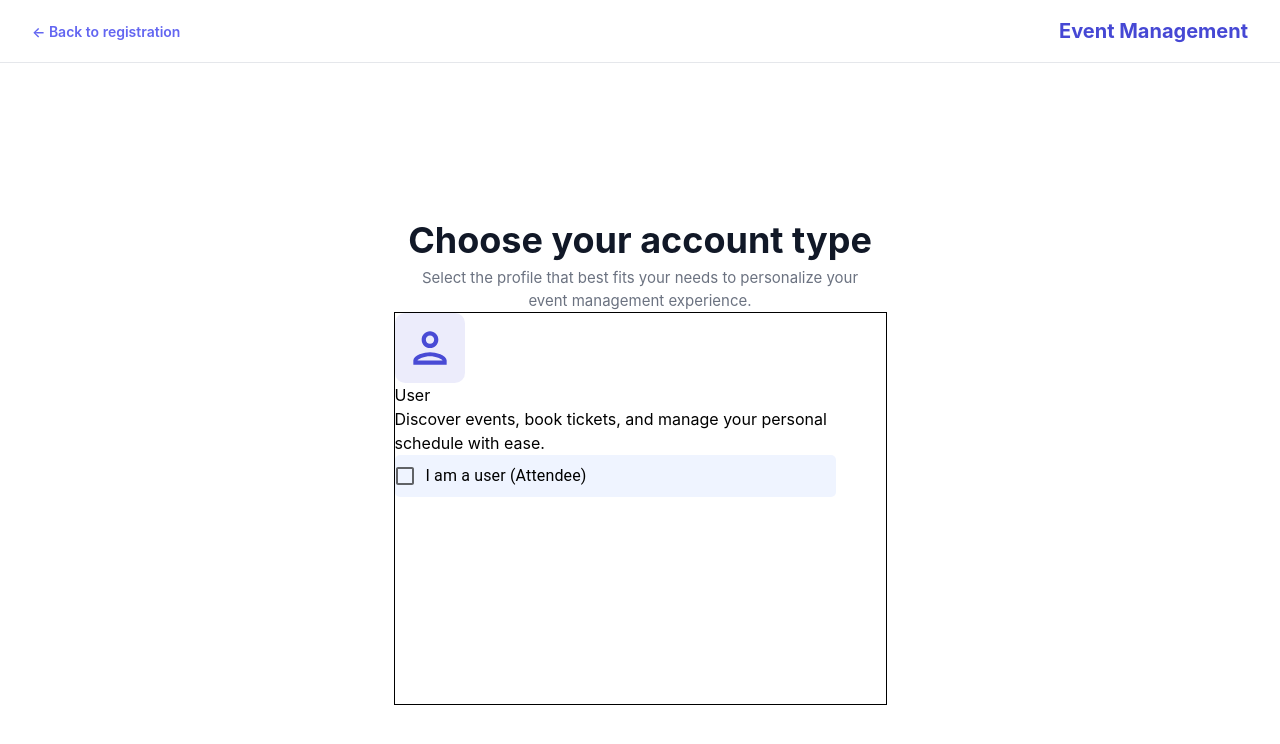
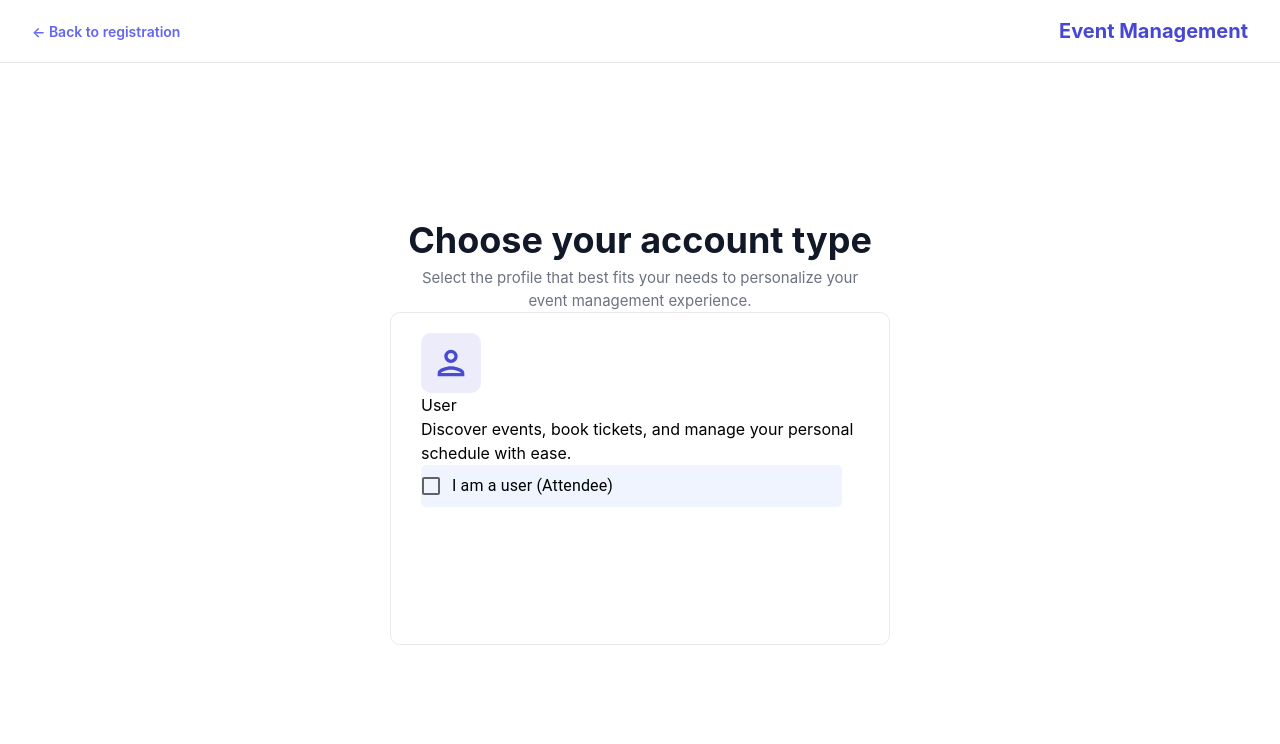
Before and after one commit to doudaoud/gestion-events, a React (Vite) app in the folder client/: page /signUp/typeprofile in a window 1280 px wide. Shown: the top 744 px of the page. Built offline with nearby package versions, Linux system fonts and the light colour scheme.

Commit message:
style: refine Typeprofile layout with adjustments to dimensions and styling for improved presentation

```diff
--- a/client/src/pages/Typeprofile.tsx
+++ b/client/src/pages/Typeprofile.tsx
@@ -23,12 +23,14 @@ export default function Typeprofile() {
               event management experience.
             </p>
           </div>
-          <div className="profiletype-options"   >
+          <div className="profiletype-options">
             <div
               style={{
-                height: "393px",
-                width: "493px",
-                border:"1px solid black"
+                height: "333px",
+                width: "500px",
+                border: "1px solid rgba(227, 228, 233, 0.79)",
+                paddingLeft: "30px",
+                borderRadius: "10px",
               }}
             >
               <div className="icon-profiletype">
@@ -36,17 +38,22 @@ export default function Typeprofile() {
                   style={{
                     fontSize: 50,
                     color: "rgb(73, 75, 213)",
-                    width: "70px",
-                    height: "70px",
+                    width: "60px",
+                    height: "60px",
                     borderRadius: "10px",
                     backgroundColor: "rgb(73, 75, 213,0.1)",
                     padding: "10px",
+                    marginTop: "20px",
                   }}
                 />
               </div>
               <div>
                 <h3>User</h3>
-                <p>
+                <p
+                  style={{
+                    width: "95%",
+                  }}
+                >
                   Discover events, book tickets, and manage your personal
                   schedule with ease.{" "}
                 </p>
```
